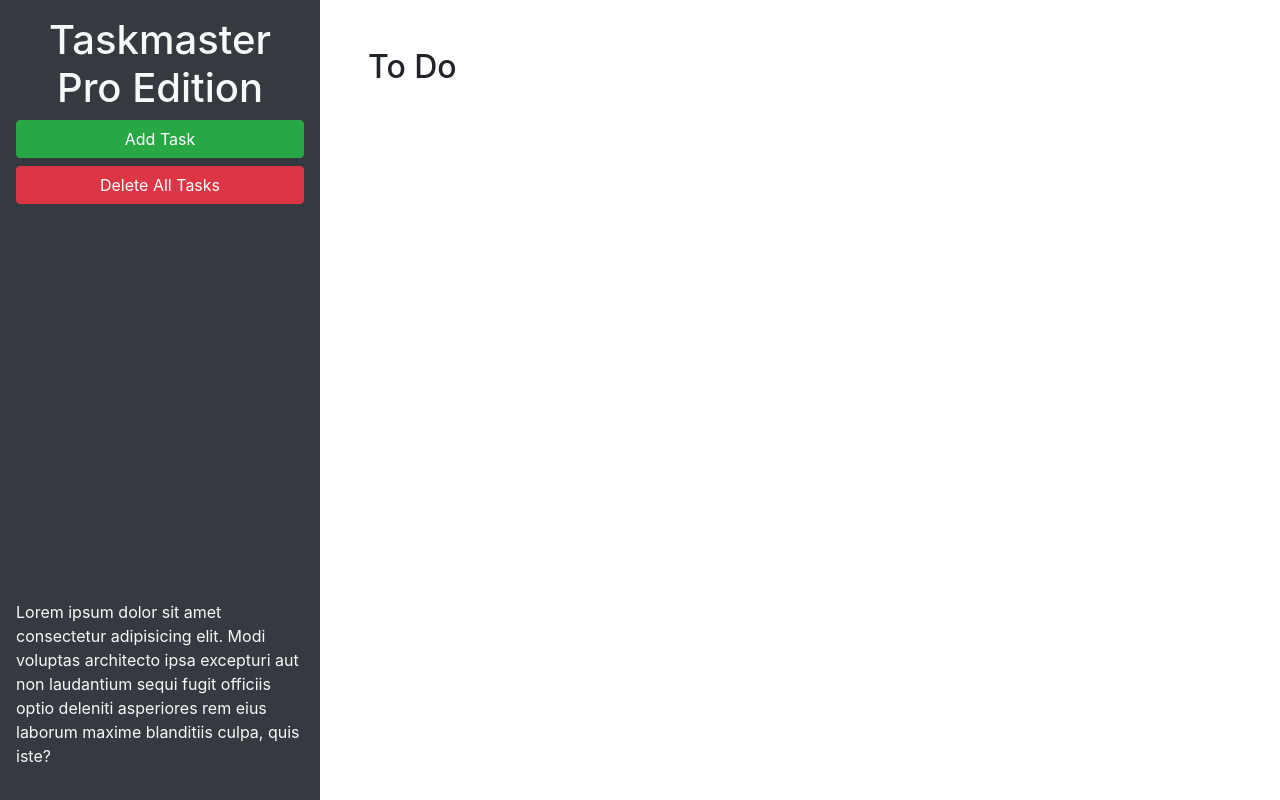
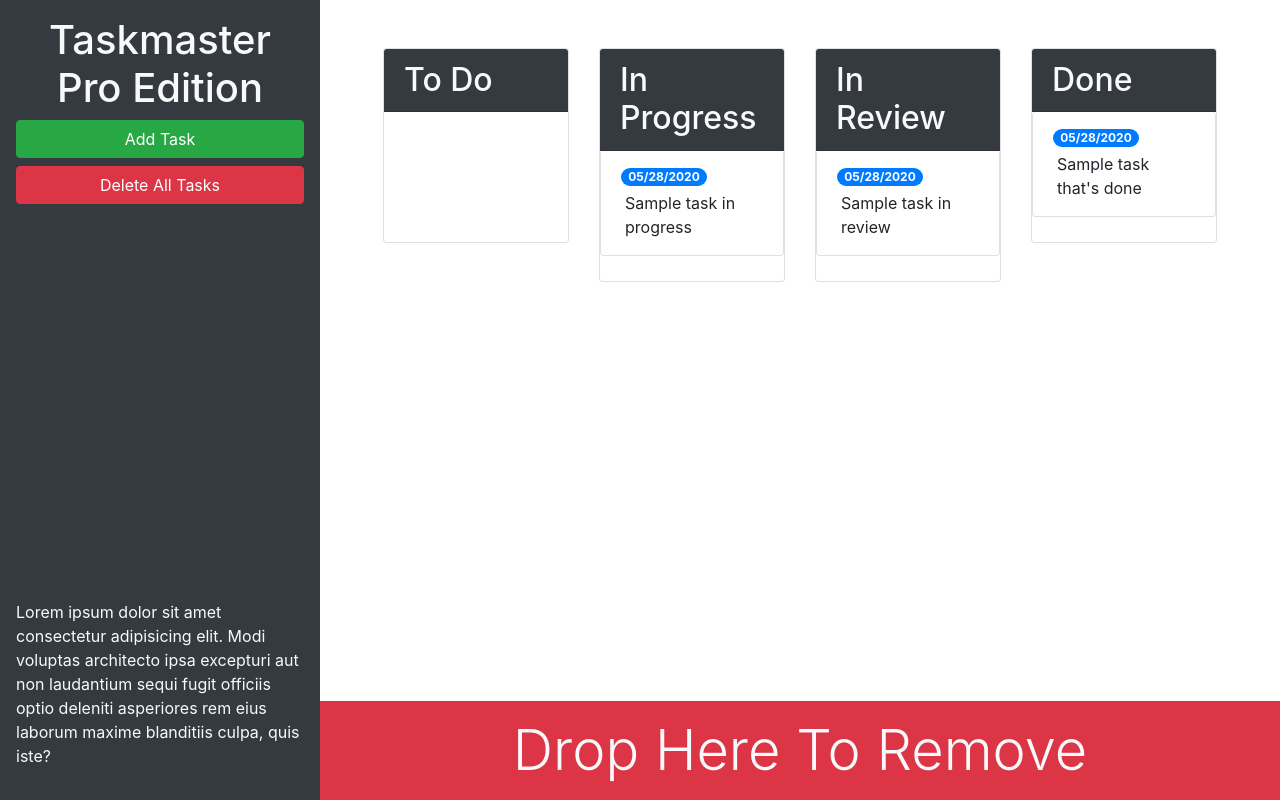
Before and after one commit to berkforbes/Taskmaster, a plain HTML site: page index.html in a window 1280 px wide. Drawn offline with nearby package versions, Linux system fonts and the light colour scheme.

Commit message:
task list columns and dropzone via bootstrap

```diff
--- a/index.html
+++ b/index.html
@@ -13,21 +13,71 @@
 <body>
 
   <div class="row min-vh-100 no-gutters">
-    <header class="col-12 col-lg-3 bg-dark text-light d-flex flex-column p-4 p-lg-3">
+    <header class="col-12 col-lg-3 bg-dark text-light d-flex flex-column p-4 p-lg-3 sticky-top">
       <h1 class="text-center">Taskmaster Pro Edition</h1>
       <button id="create-task" class="btn btn-block btn-success" data-toggle="modal" data-target="#task-form-modal">Add
         Task</button>
       <button id="remove-tasks" class="btn btn-block btn-danger">Delete All Tasks</button>
-      <p class="mt-auto">Lorem ipsum dolor sit amet consectetur adipisicing elit. Modi voluptas architecto ipsa
+      <p class="mt-auto d-none d-lg-block">Lorem ipsum dolor sit amet consectetur adipisicing elit. Modi voluptas architecto ipsa
         excepturi aut non
         laudantium sequi fugit officiis optio deleniti asperiores rem eius laborum maxime blanditiis culpa, quis iste?
       </p>
     </header>
-    <main class="col-12 col-lg-9">
-      <div class="m-5">
-        <h2>To Do</h2>
-        <ul id="list-toDo" class="list-group"> </ul>
+    <!-- Task List Columns-->
+    <main class="col-12 col-lg-9 d-flex flex-column">
+      <div class="m-5 row justify-content-around">
+        <!-- todo start -->
+        <div class="col-12 col-md-6 col-xl-3 mb-3">
+          <div class="card">
+          <h2 class="card-header bg-dark text-light">To Do</h2>
+          <ul id="list-toDo" class="list-group"></ul>
+        </div>
       </div>
+        <!-- todo end -->
+        <!-- in progress start -->
+        <div class="col-12 col-md-6 col-xl-3 mb-3">
+          <div class="card">
+            <h2 class ="card-header bg-dark text-light">In Progress</h2>
+          <ul id="list-inProgress" class="list-group">
+            <li class="list-group-item">
+              <span class="badge badge-primary badge-pill">05/28/2020</span>
+              <p class="m-1">Sample task in progress</p>
+            </li>
+          </ul>
+        </div>
+      </div>
+        <!-- in progress end -->
+        <!-- in review start -->
+        <div class="col-12 col-md-6 col-xl-3 mb-3">
+          <div class="card">
+          <h2 class="card-header bg-dark text-light">In Review</h2>
+          <ul id="list-inReview" class="list-group">
+            <li class="list-group-item">
+              <span class="badge badge-primary badge-pill">05/28/2020</span>
+              <p class="m-1">Sample task in review</p>
+            </li>
+          </ul>
+        </div>
+      </div>
+        <!-- in review end -->
+        <!-- done start -->
+        <div class="col-12 col-md-6 col-xl-3 mb-3">
+          <div class="card">
+          <h2 class ="card-header bg-dark text-light">Done</h2>
+          <ul id="list-done" class="list-group">
+            <li class="list-group-item">
+              <span class="badge badge-primary badge-pill">05/28/2020</span>
+              <p class="m-1">Sample task that's done</p>
+            </li>
+          </ul>
+        </div>
+      </div>
+        <!-- done end -->
+      </div>
+      <div class="mt-auto" id="trash">
+        <div class="w-100 bg-danger p-3 text-center text-light display-4">Drop Here To Remove</div>
+          </div>
+        </div>
     </main>
   </div>
 
@@ -46,11 +96,11 @@
           <form>
             <div class="form-group">
               <label for="modalTaskDescription">Task description</label>
-              <textarea id="modalTaskDescription" rows="3"></textarea>
+              <textarea class="form-control" id="modalTaskDescription" rows="3"></textarea>
             </div>
             <div class="form-group">
               <label for="modalDueDate">Due date</label>
-              <input type="text" id="modalDueDate" placeholder="mm/dd/yyyy" autocomplete="off" />
+              <input class="form-control" type="text" id="modalDueDate" placeholder="mm/dd/yyyy" autocomplete="off" />
             </div>
           </form>
         </div>
```
